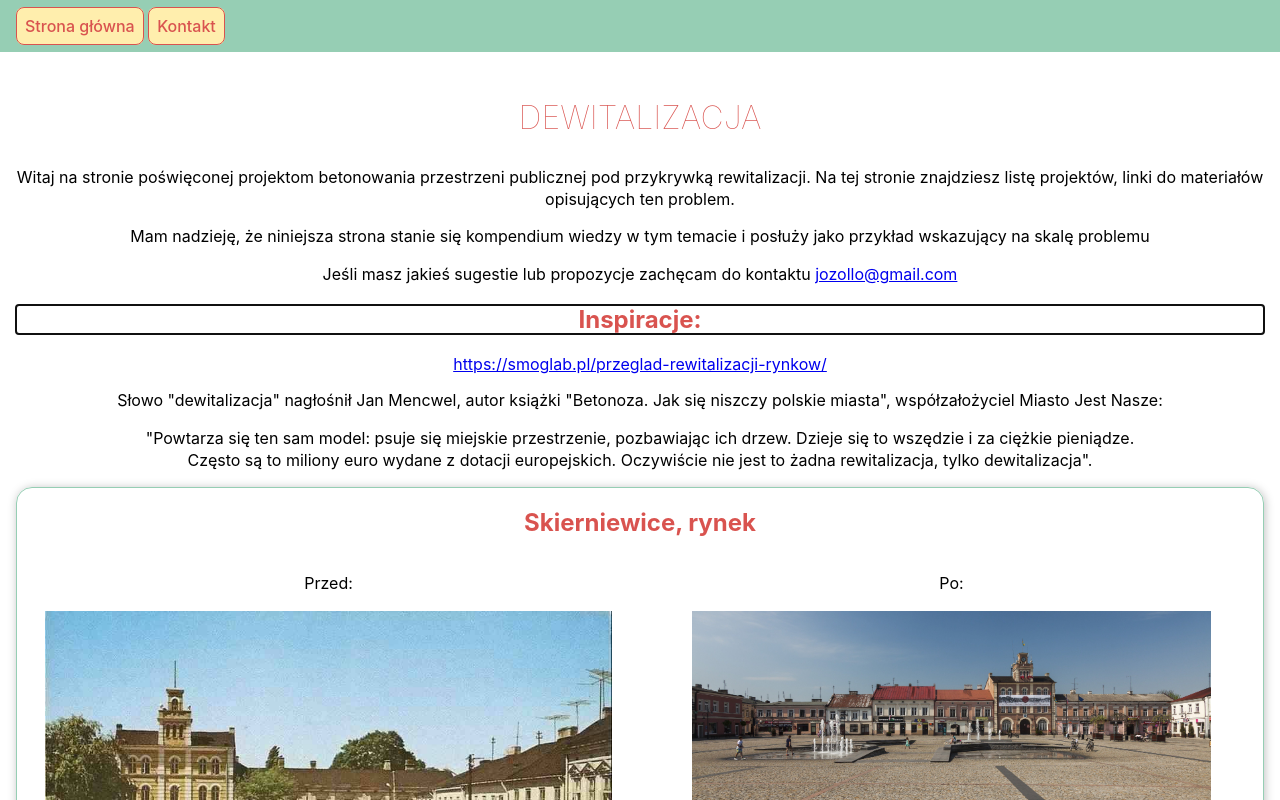
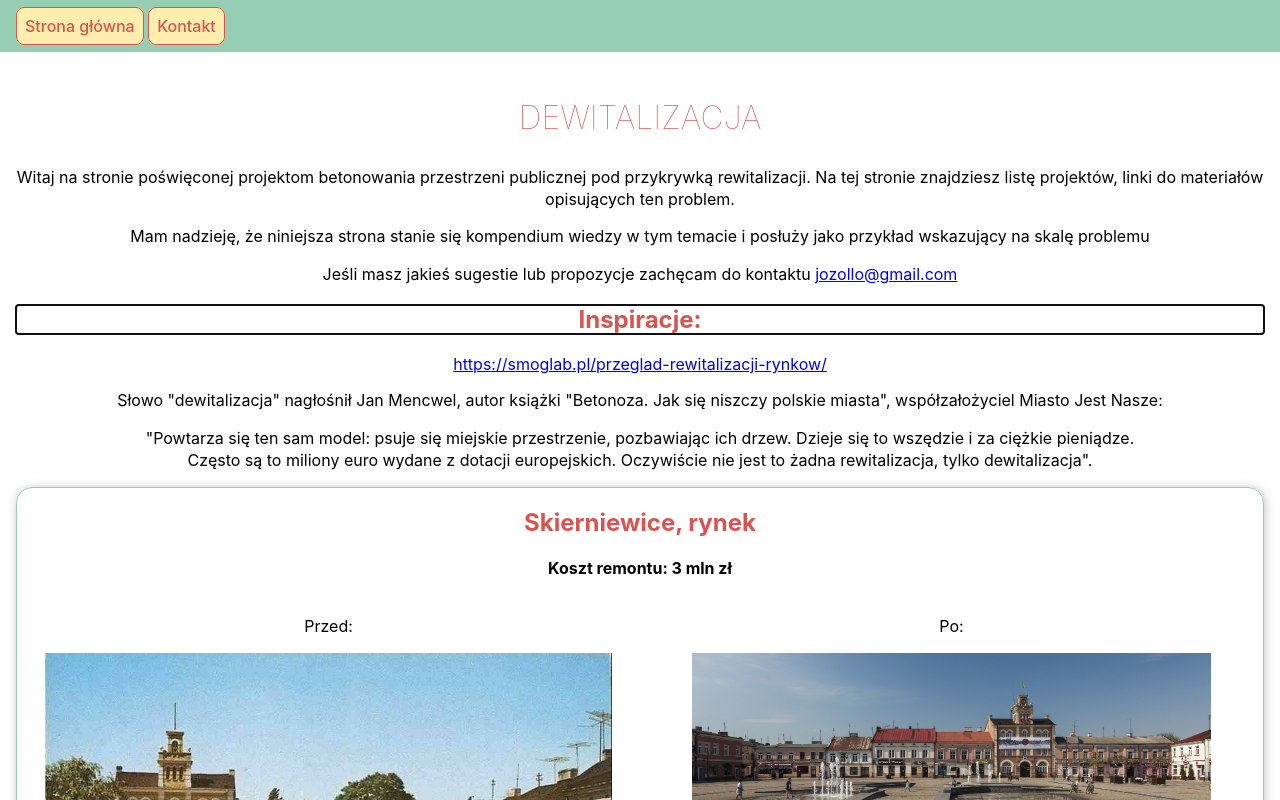
Before and after one commit to masives/dewitalizacja, a Svelte app: page / in a window 1280 px wide. Shown: the top 800 px of the page. Built offline with nearby package versions, Linux system fonts and the light colour scheme.

Commit message:
add 'renovation' costs (#2)
* add 'renovation' costs

* add fallback when cost is not available

Co-authored-by: Jozef Piecyk <jozollo@gmail.com>

```diff
--- a/src/Home.svelte
+++ b/src/Home.svelte
@@ -25,6 +25,14 @@
   {#each cityData as { title, photos, articles, cost }}
     <li class="city-list__wrapper">
       <h2>{title}</h2>
+      <h4>
+        Koszt remontu:
+        {#if cost}
+          {cost} mln zł
+        {:else}
+          brak danych
+        {/if}
+      </h4>
       <div class="city-list-item">
         <div class="city-list-item__column">
           <p>Przed:</p>
--- a/src/data.ts
+++ b/src/data.ts
@@ -22,10 +22,10 @@ import chorzowAfter from './assets/images/chorzow_after.webp';
 import chorzowBefore from './assets/images/chorzow_before.jpeg';
 import lodzAfter from './assets/images/lodz_after.jpeg';
 import lodzBefore from './assets/images/lodz_before.jpeg';
-import lubaczowAfter from './assets/images/lubaczow_after.jpeg'
-import lubaczowBefore from './assets/images/lubaczow_before.jpeg'
-import lowiczAfter from './assets/images/lowicz_after.webp'
-import lowiczBefore from './assets/images/lowicz_before.jpeg'
+import lubaczowAfter from './assets/images/lubaczow_after.jpeg';
+import lubaczowBefore from './assets/images/lubaczow_before.jpeg';
+import lowiczAfter from './assets/images/lowicz_after.webp';
+import lowiczBefore from './assets/images/lowicz_before.jpeg';
 
 interface Entry {
   title: string;
@@ -45,6 +45,7 @@ interface Entry {
 export const cityData: Entry[] = [
   {
     title: 'Skierniewice, rynek',
+    cost: 3,
     photos: {
       after: skierniewiceAfter,
       before: skierniewiceBefore,
@@ -54,6 +55,7 @@ export const cityData: Entry[] = [
   },
   {
     title: 'Parczew, rynek',
+    cost: 6,
     photos: {
       after: parczewAfter,
       before: parczewBefore,
@@ -63,6 +65,7 @@ export const cityData: Entry[] = [
   },
   {
     title: 'Leżajsk, rynek',
+    cost: 14,
     photos: {
       after: lezajskAfter,
       before: lezajskBefore,
@@ -74,6 +77,7 @@ export const cityData: Entry[] = [
   },
   {
     title: 'Rawicz, rynek',
+    cost: 10,
     photos: {
       after: rawiczAfter,
       before: rawiczBefore,
@@ -92,16 +96,18 @@ export const cityData: Entry[] = [
   },
   {
     title: 'Kutno, plac Wolności',
-        cost: 40000000,
+    cost: 40,
     photos: {
       after: kutnoAfter,
       before: kutnoBefore,
-            beforeSourceUrl: 'https://www.google.com/maps/@52.2325907,19.35831,3a,75y,280.52h,93.64t/data=!3m6!1e1!3m4!1sd0OqRaV_4YR90A8LfPKo_g!2e0!7i13312!8i6656!5m1!1e2',
+      beforeSourceUrl:
+        'https://www.google.com/maps/@52.2325907,19.35831,3a,75y,280.52h,93.64t/data=!3m6!1e1!3m4!1sd0OqRaV_4YR90A8LfPKo_g!2e0!7i13312!8i6656!5m1!1e2',
       afterSourceUrl: 'https://lodz.wyborcza.pl/lodz/7,35136,26924096,kutno-hitem-internetu-po-modernizacji-glowny-plac-stal-sie.html',
     },
   },
   {
     title: 'Kielce, rynek',
+    cost: 23,
     photos: {
       after: kielceAfter,
       before: kielceBefore,
@@ -111,6 +117,7 @@ export const cityData: Entry[] = [
   },
   {
     title: 'Wągrowiec, rynek',
+    cost: 8,
     photos: {
       after: wagrowiecAfter,
       before: wagrowiecBefore,
@@ -120,6 +127,7 @@ export const cityData: Entry[] = [
   },
   {
     title: 'Końskowola, rynek',
+    cost: 4.2,
     photos: {
       after: konskowolaAfter,
       before: konskowolaBefore,
@@ -129,6 +137,7 @@ export const cityData: Entry[] = [
   },
   {
     title: 'Włocławek, rynek',
+    cost: 1,
     photos: {
       after: wloclawekAfter,
       before: wloclawekBefore,
@@ -138,15 +147,19 @@ export const cityData: Entry[] = [
   },
   {
     title: 'Chorzów, rynek',
+    cost: 26,
     photos: {
       after: chorzowAfter,
       before: chorzowBefore,
-            beforeSourceUrl: 'https://dziennikzachodni.pl/rynek-w-chorzowie-dawniej-i-dzis-poznajmy-historie-chorzowskiego-rynku-i-zobaczmy-jak-sie-zmienial-zdjecia/ar/c1-14208795',
-            afterSourceUrl: 'https://dziennikzachodni.pl/rynek-w-chorzowie-dawniej-i-dzis-poznajmy-historie-chorzowskiego-rynku-i-zobaczmy-jak-sie-zmienial-zdjecia/ar/c1-14208795',
+      beforeSourceUrl:
+        'https://dziennikzachodni.pl/rynek-w-chorzowie-dawniej-i-dzis-poznajmy-historie-chorzowskiego-rynku-i-zobaczmy-jak-sie-zmienial-zdjecia/ar/c1-14208795',
+      afterSourceUrl:
+        'https://dziennikzachodni.pl/rynek-w-chorzowie-dawniej-i-dzis-poznajmy-historie-chorzowskiego-rynku-i-zobaczmy-jak-sie-zmienial-zdjecia/ar/c1-14208795',
     },
   },
   {
     title: 'Łódź, plac Dąbrowskiego',
+    cost: 8.8,
     photos: {
       after: lodzAfter,
       before: lodzBefore,
@@ -156,6 +169,7 @@ export const cityData: Entry[] = [
   },
   {
     title: 'Lubaczów, rynek',
+    cost: 3.3,
     photos: {
       after: lubaczowAfter,
       before: lubaczowBefore,
```
Lines whose indentation alone changed are shown as unchanged.
